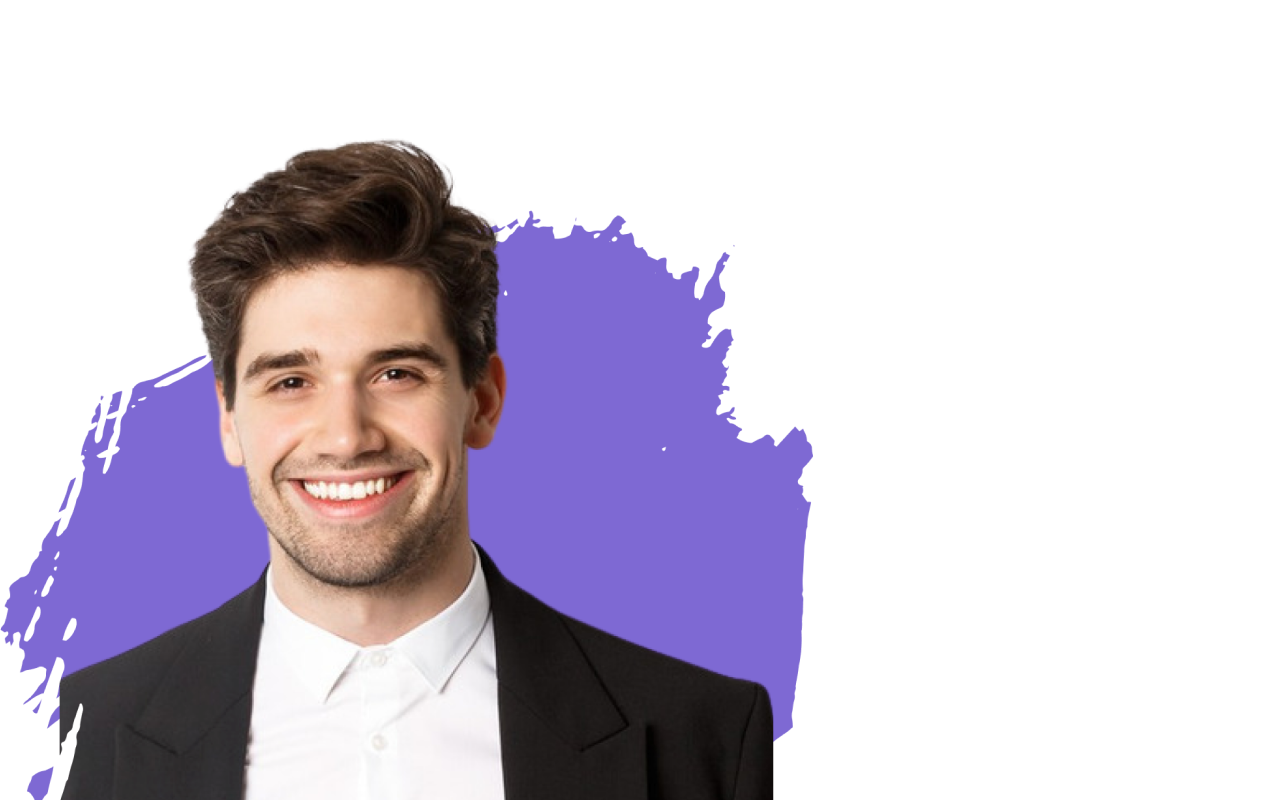
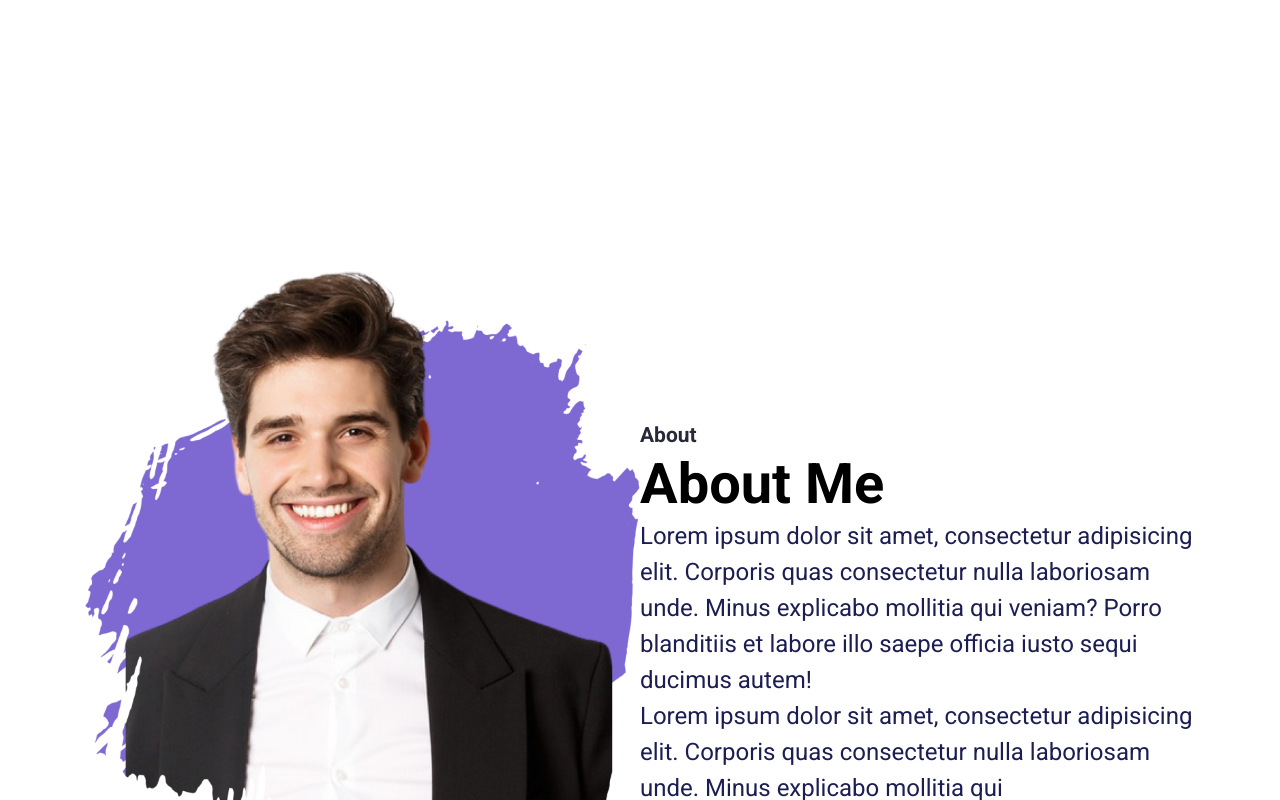
Before and after one commit to amerigirl/digitalPortfolio, a React (Create React App) app: page / in a window 1280 px wide. Shown: the part 1460-2260 px from the top of the page. Built offline with nearby package versions, Linux system fonts and the light colour scheme.

Commit message:
completing about me section

```diff
--- /dev/null
+++ b/src/Pages/Home/AboutMe/AboutMe.css
@@ -0,0 +1,12 @@
+.about--section {
+    display: grid;
+    padding: 133.3px 85.3px;
+    align-items: center;
+    gab: 114.6px;
+    grid-template-columns: repeat(2, 1fr);
+
+}
+.about--section--img > img {
+    width: 100%;
+    height: 100%;
+}
--- a/src/Pages/Home/AboutMe.jsx
+++ b/src/Pages/Home/AboutMe/AboutMe.jsx
@@ -1,3 +1,5 @@
+import './AboutMe.css';
+
 export default function AboutMe() {
   return (
     <section id="AboutMe" className="about--section">
--- a/src/Pages/Home/Homescreen/index.jsx
+++ b/src/Pages/Home/Homescreen/index.jsx
@@ -1,4 +1,4 @@
-import AboutMe from '../AboutMe';
+import AboutMe from '../AboutMe/AboutMe';
 import HeroSection from './HeroSection/HeroSection';
 import MySkills from './MySkills/MySkills';
 
```
